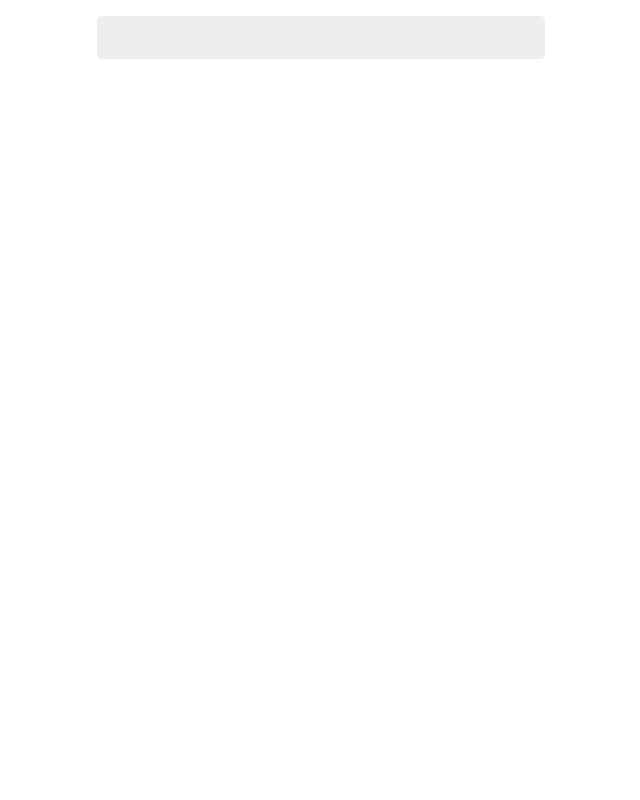
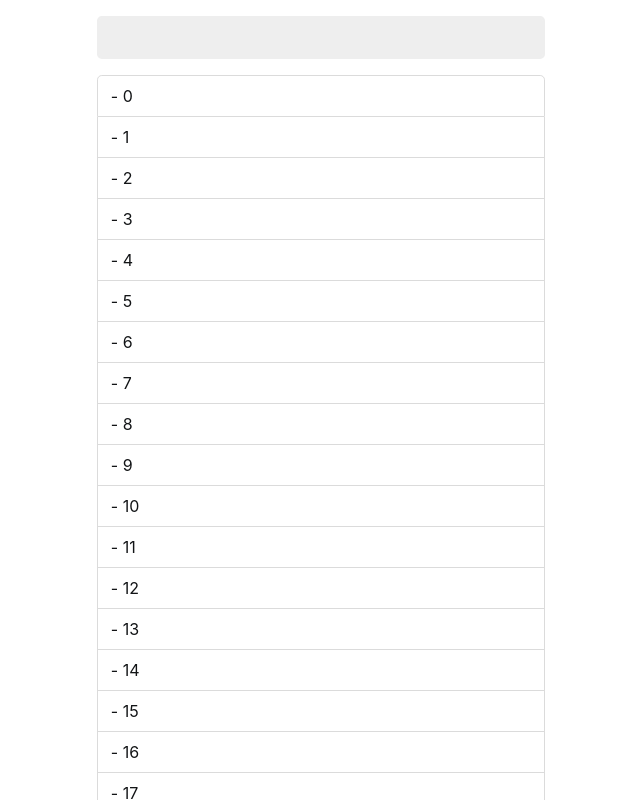
Before and after one commit to LoicGoyet/what-is-react-concurrent-mode, a React (Vite) app: page / in a window 1280 px wide. Shown: the top 800 px of the page, without its empty margins (319-959 px from the left). Built offline with nearby package versions, Linux system fonts and the light colour scheme.

Commit message:
roll back to useEffect

```diff
--- a/components/AutoComplete/index.js
+++ b/components/AutoComplete/index.js
@@ -9,14 +9,16 @@ const AutoComplete = () => {
   // The array of string we display under the input
   const [list, setList] = React.useState([]);
 
-  const handleInputChange = (e) => {
-    e.preventDefault();
-    setValue(e.target.value);
-
+  React.useEffect(() => {
     const newList = [...Array(100)].map((item, index) => {
       return `${value} - ${index}`;
     });
     setList(newList);
+  }, [value, setList]);
+
+  const handleInputChange = (e) => {
+    e.preventDefault();
+    setValue(e.target.value);
   };
 
   return (
```
